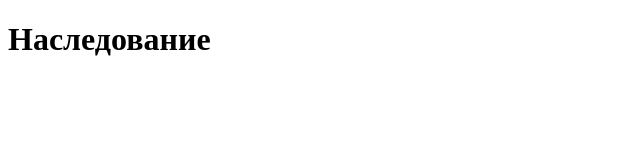
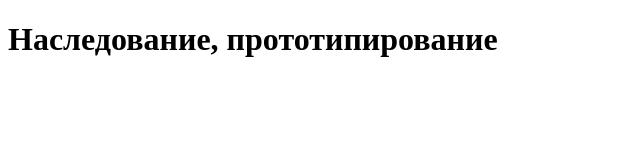
Before and after one commit to ONESucH/Lesson-Prototypings, a plain HTML site: page index.html in a window 1280 px wide. Shown: the whole page, without its empty margins (0-640 px from the left). Drawn offline with Linux system fonts and the light colour scheme.

Commit message:
Изменил название урока

```diff
--- a/index.html
+++ b/index.html
@@ -7,7 +7,7 @@
     <title>lesson-7</title>
 </head>
 <body>
-<h1>Наследование</h1>
+<h1>Наследование, прототипирование</h1>
 <script src="main.js"></script>
 </body>
 </html>
```
